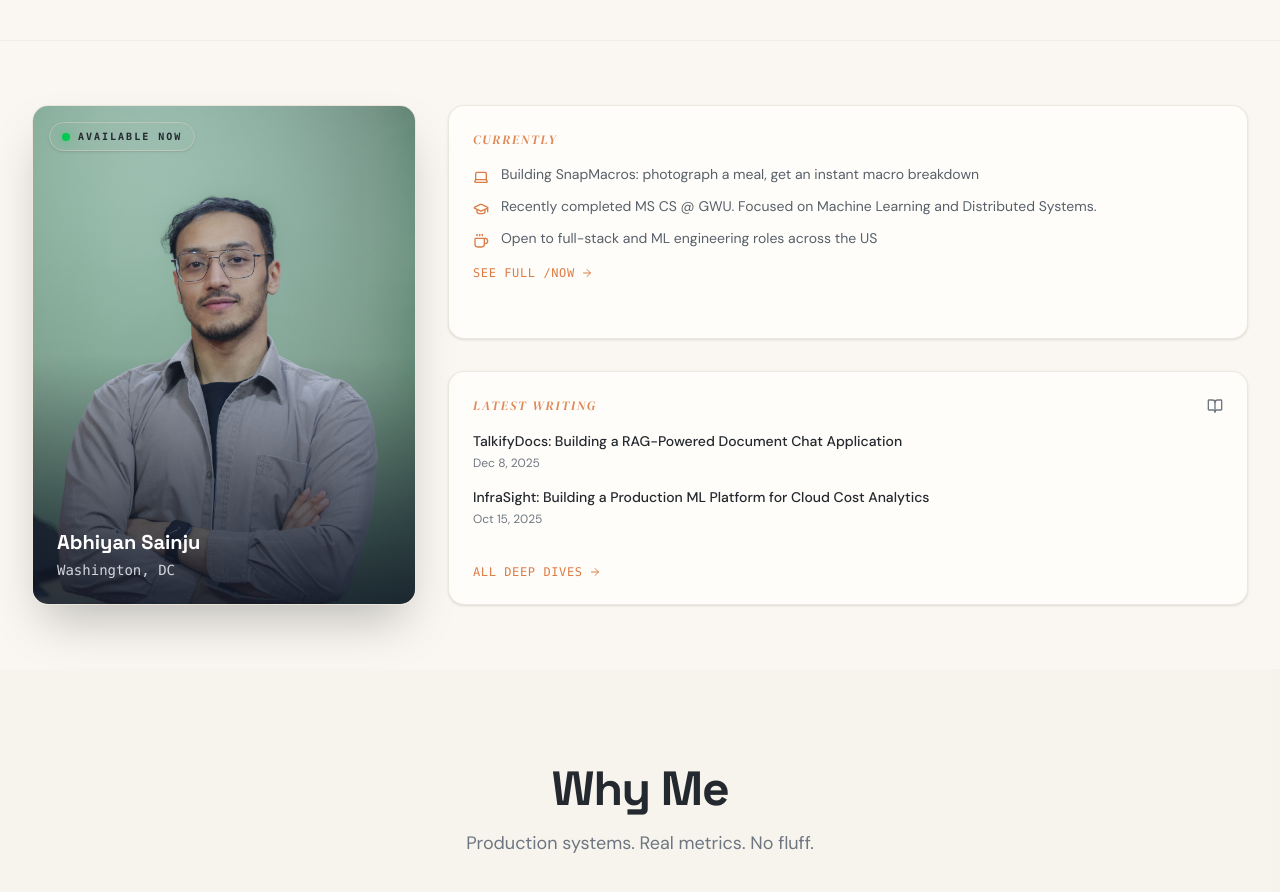
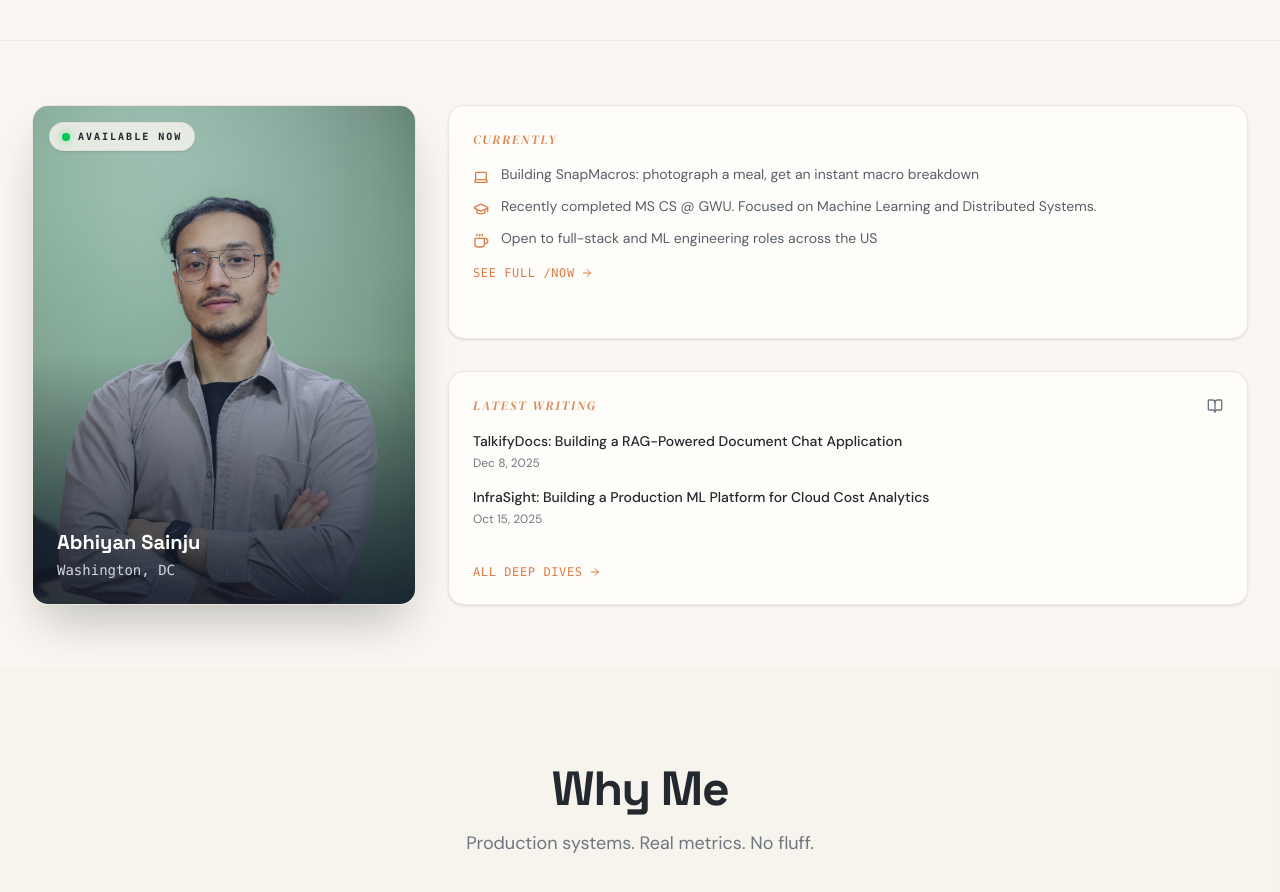
Before and after one commit to aabhiyann/portfolio-abhiyan, a React (Vite) app: page / in a window 1280 px wide. Shown: the part 820-1712 px from the top of the page. Built offline with nearby package versions, Linux system fonts and the light colour scheme.

Commit message:
style: replace invalid bg-background token on hero photo badge

```diff
--- a/src/components/HeroPhotoCard.tsx
+++ b/src/components/HeroPhotoCard.tsx
@@ -14,7 +14,7 @@ const HeroPhotoCard: React.FC = () => {
         <p className="text-sm font-mono text-gray-300">Washington, DC</p>
       </div>
       <div className="absolute top-4 left-4 z-10">
-        <div className="inline-flex items-center gap-2 px-3 py-1.5 rounded-full bg-background/80 backdrop-blur-md border border-border-primary/50 shadow-sm">
+        <div className="inline-flex items-center gap-2 px-3 py-1.5 rounded-full bg-bg-primary/80 backdrop-blur-md border border-border-primary/50 shadow-sm">
           <span className="w-2 h-2 rounded-full bg-green-500 shadow-[0_0_8px_rgba(34,197,94,0.6)]" />
           <span className="text-[10px] font-mono uppercase tracking-[0.2em] text-text-primary font-bold">
             Available Now
```
